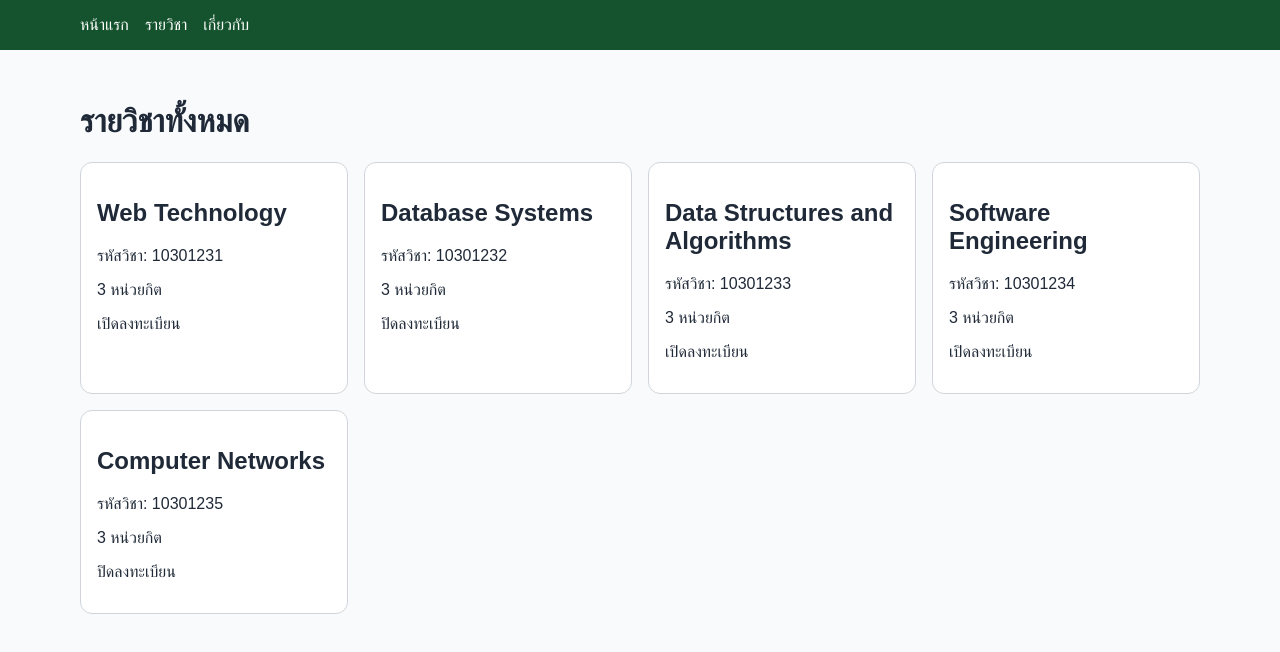
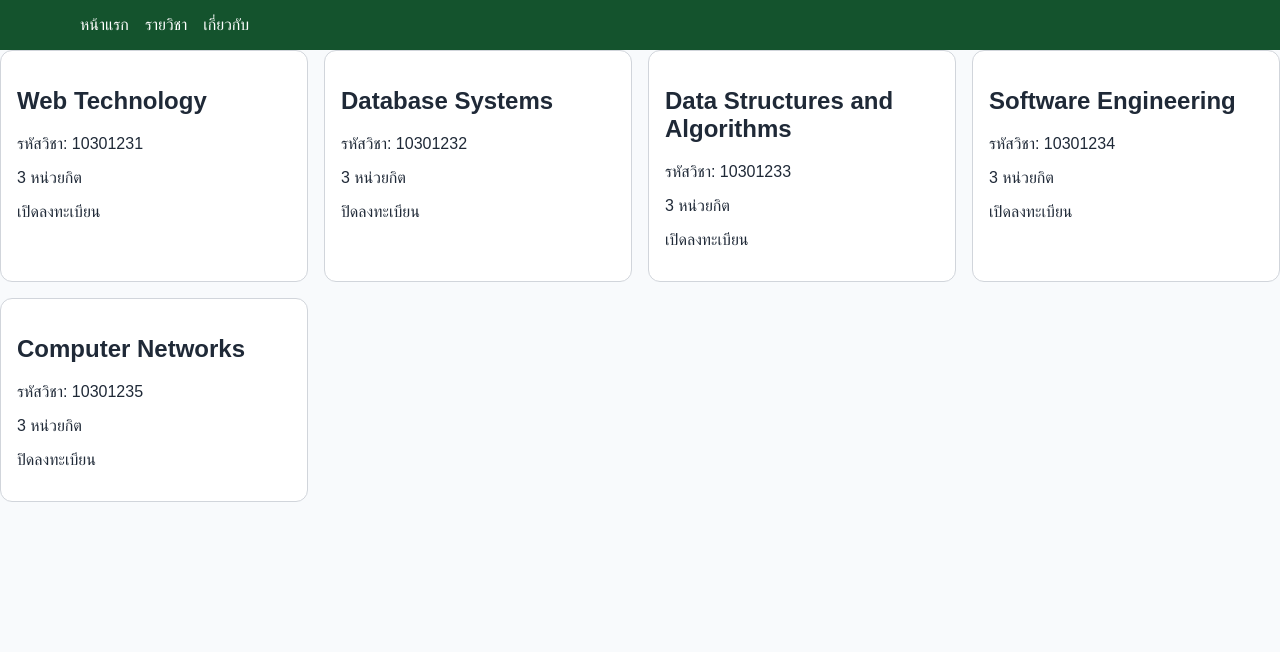
Before and after one commit to chsnor/nextjs101, a Next.js app: page /courses in a window 1280 px wide. Shown: the top 652 px of the page. Built offline with nearby package versions, Linux system fonts and the light colour scheme.

Commit message:
seperate commponent

```diff
--- a/package.json
+++ b/package.json
@@ -9,9 +9,9 @@
     "lint": "eslint"
   },
   "dependencies": {
-    "next": "16.3.1",
-    "react": "19.2.8",
-    "react-dom": "19.2.8"
+    "next": "^16.3.3",
+    "react": "^19.2.8",
+    "react-dom": "^19.2.8"
   },
   "devDependencies": {
     "@tailwindcss/postcss": "^4",
--- a/src/app/courses/page.tsx
+++ b/src/app/courses/page.tsx
@@ -1,66 +1,14 @@
-type Course = {
-  id: number;
-  code: string;
-  title: string;
-  credits: number;
-  isOpen: boolean;
-};
-
-
-
-const courses: Course[] = [
-  {
-    id: 1,
-    code: "10301231",
-    title: "Web Technology",
-    credits: 3,
-    isOpen: true,
-  },
-  {
-    id: 2,
-    code: "10301232",
-    title: "Database Systems",
-    credits: 3,
-    isOpen: false,
-  },
-  {
-    id: 3,
-    code: "10301233",
-    title: "Data Structures and Algorithms",
-    credits: 3,
-    isOpen: true,
-  },
-  {
-    id: 4,
-    code: "10301234",
-    title: "Software Engineering",
-    credits: 3,
-    isOpen: true,
-  },
-  {
-    id: 5,
-    code: "10301235",
-    title: "Computer Networks",
-    credits: 3,
-    isOpen: false,
-  },
-];
+import CourseCard from "@/components/CourseCard";
+import {courses} from "@/data/coursesdata"
 
 export default function CoursesPage() {
   return (
-    <main className="page">
-      <h1>รายวิชาทั้งหมด</h1>
-
-      <section className="courseGrid">
-        {courses.map((course) => (
-          <article key={course.id} className="courseCard">
-            <h2>{course.title}</h2>
-            <p>รหัสวิชา: {course.code}</p>
-            <p>{course.credits} หน่วยกิต</p>
-            <p>{course.isOpen ? "เปิดลงทะเบียน" : "ปิดลงทะเบียน"}</p>
-          </article>
-        ))}
-      </section>
-    </main>
+      <>
+        <section className="courseGrid">
+          {courses.map((course) => (
+            <CourseCard key={course.id} course={course} />
+          ))}
+        </section>
+      </>
   );
 }
--- /dev/null
+++ b/src/components/CourseCard.tsx
@@ -0,0 +1,16 @@
+import {Course} from "@/types/course"
+type CourseCardProps = {
+  course: Course;
+};
+export default function CourseCard({ course }: CourseCardProps){
+  return(
+    <>
+     <article key={course.id} className="courseCard">
+              <h2>{course.title}</h2>
+              <p>รหัสวิชา: {course.code}</p>
+              <p>{course.credits} หน่วยกิต</p>
+              <p>{course.isOpen ? "เปิดลงทะเบียน" : "ปิดลงทะเบียน"}</p>
+            </article>
+    </>
+  )
+}
--- /dev/null
+++ b/src/data/coursesdata.ts
@@ -0,0 +1,38 @@
+import {Course} from "@/types/course"
+export const courses: Course[] = [
+  {
+    id: 1,
+    code: "10301231",
+    title: "Web Technology",
+    credits: 3,
+    isOpen: true,
+  },
+  {
+    id: 2,
+    code: "10301232",
+    title: "Database Systems",
+    credits: 3,
+    isOpen: false,
+  },
+  {
+    id: 3,
+    code: "10301233",
+    title: "Data Structures and Algorithms",
+    credits: 3,
+    isOpen: true,
+  },
+  {
+    id: 4,
+    code: "10301234",
+    title: "Software Engineering",
+    credits: 3,
+    isOpen: true,
+  },
+  {
+    id: 5,
+    code: "10301235",
+    title: "Computer Networks",
+    credits: 3,
+    isOpen: false,
+  },
+];
--- /dev/null
+++ b/src/types/course.ts
@@ -0,0 +1,7 @@
+export type Course = {
+  id: number;
+  code: string;
+  title: string;
+  credits: number;
+  isOpen: boolean;
+};
```
Also changed, not shown: 1 other file (tests, documents, lock files or other folders).
